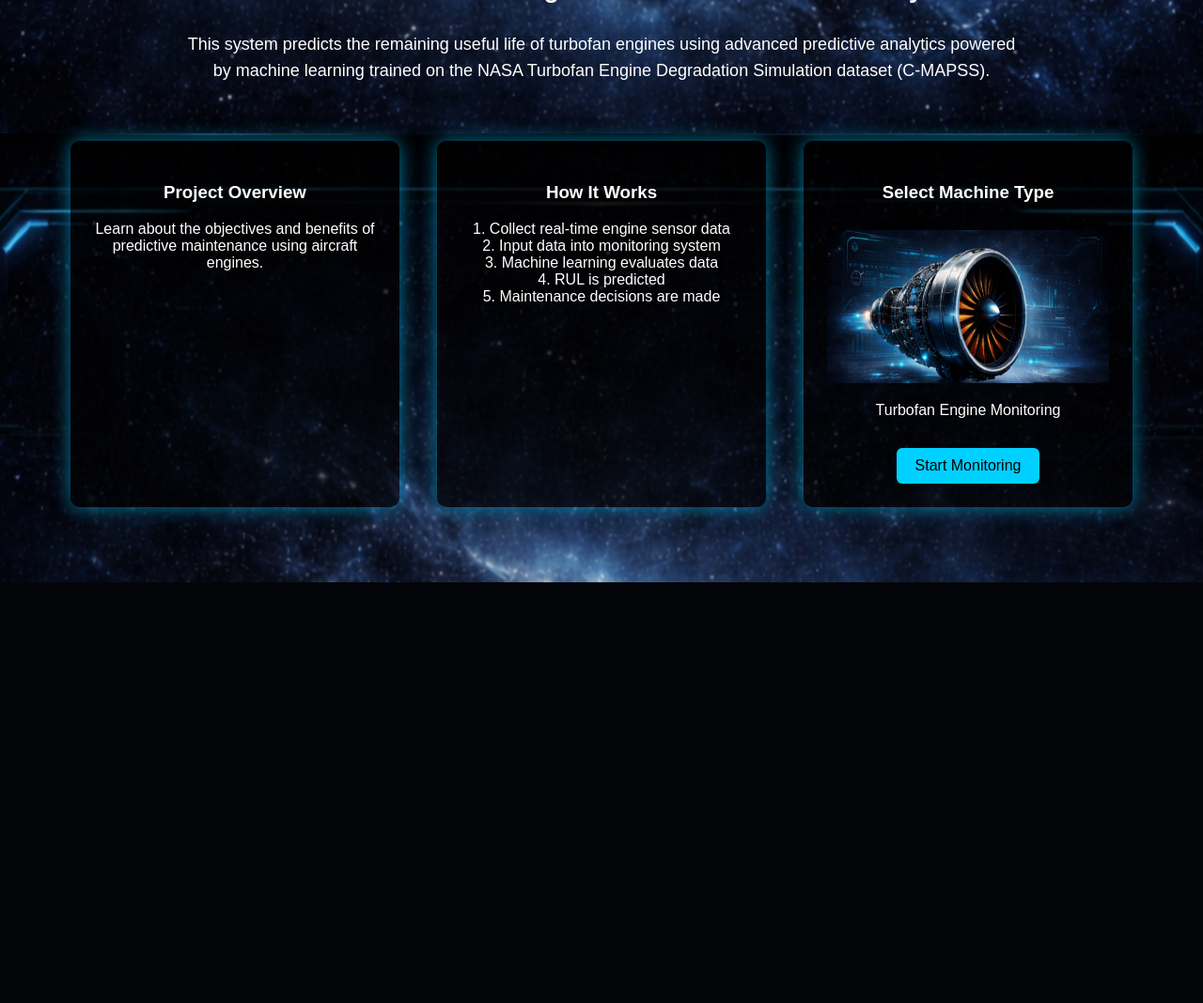
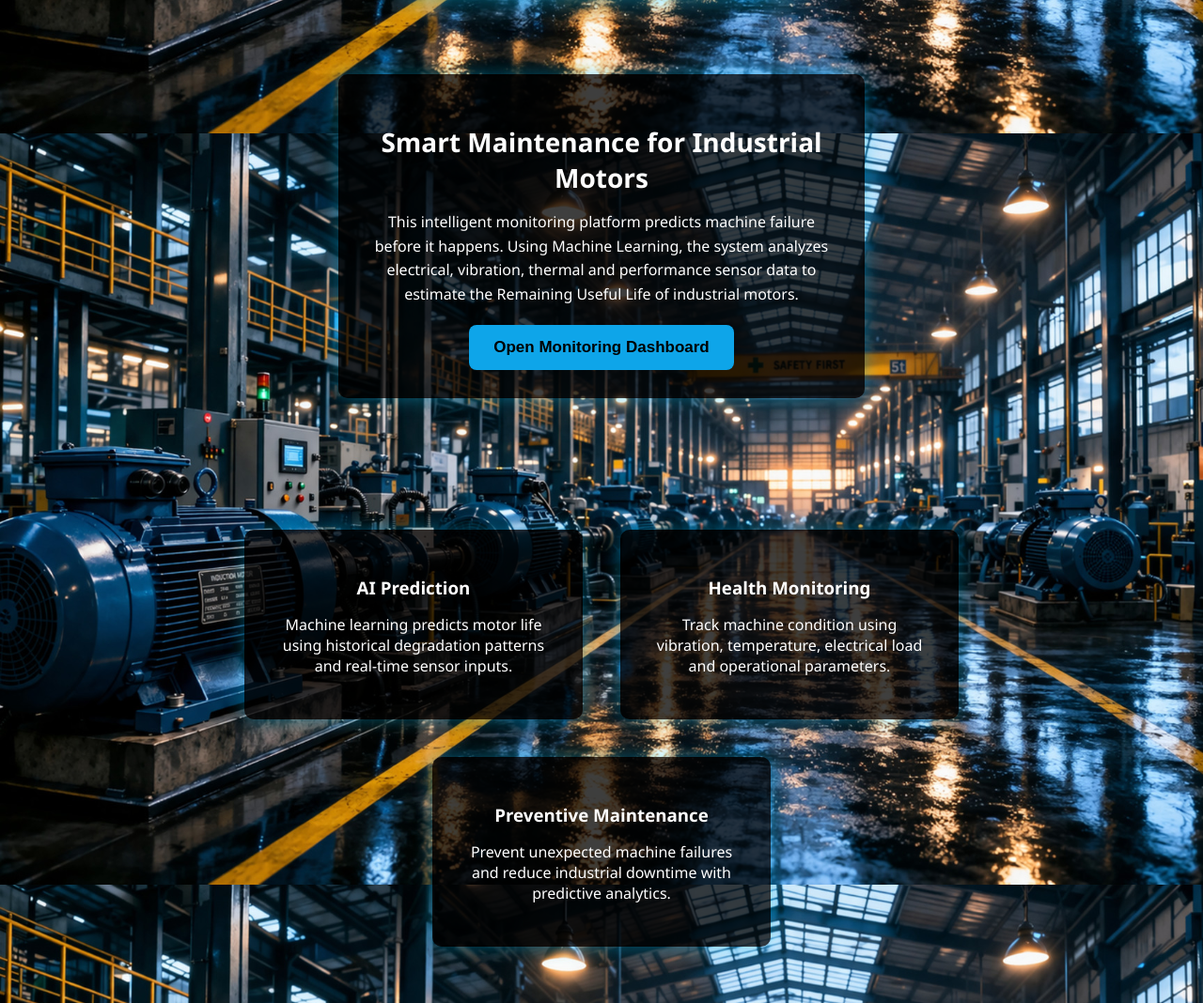
Before and after one commit to tsharma21933/AI-KAVACH, a Flask app: page / in a window 1280 px wide. Shown: the part 658-1726 px from the top of the page at 94% size. Before the commit the page ends 1278 px from the top, so only its background shows below. Run offline with Flask 3, Linux system fonts and the light colour scheme; parts of the project's set-up code (start-up, migrations or seed data) failed here and were passed over.

Commit message:
Updated homepage hero section and fixed feature card styling

```diff
--- a/backend/app.py
+++ b/backend/app.py
@@ -1,13 +1,18 @@
-from flask import Flask, request, jsonify, render_template
-from flask import Flask, request, jsonify
+from flask import Flask, request, render_template
 import joblib
 import numpy as np
+import os
+
+app = Flask(__name__)
+
+# Correct path to model folder
+BASE_DIR = os.path.dirname(os.path.abspath(__file__))
+MODEL_PATH = os.path.join(BASE_DIR, "..", "model", "rul_model.pkl")
+SCALER_PATH = os.path.join(BASE_DIR, "..", "model", "scaler.pkl")
 
 # Load model and scaler
-model = joblib.load("../model/rul_model.pkl")
-scaler = joblib.load("../model/scaler.pkl")
-
-app = Flask(__name__)
+model = joblib.load(MODEL_PATH)
+scaler = joblib.load(SCALER_PATH)
 
 @app.route("/")
 def home():
@@ -22,7 +27,7 @@ def predict():
 
     features = []
 
-    for i in range(1,25):
+    for i in range(1, 25):
         value = float(request.form[f"f{i}"])
         features.append(value)
 
@@ -30,7 +35,7 @@ def predict():
     prediction = model.predict(scaled_data)[0]
 
     health = "Healthy"
-    suggestion = "Engine operating normally."
+    suggestion = "Motor operating normally."
 
     if prediction < 60:
         health = "Critical"
@@ -42,10 +47,10 @@ def predict():
 
     return render_template(
         "turbofan.html",
-        prediction=round(float(prediction),2),
+        prediction=round(float(prediction), 2),
         health=health,
         suggestion=suggestion
     )
 
 if __name__ == "__main__":
-    app.run(debug=True)
+    app.run(debug=False)
--- a/backend/static/css/style.css
+++ b/backend/static/css/style.css
@@ -1,80 +1,106 @@
 body{
 margin:0;
-font-family:Arial, Helvetica, sans-serif;
-background:url("/static/images/bg.jpg");
+font-family:Segoe UI, Arial;
+background:url("/static/images/factory_bg.jpg");
 background-size:cover;
+background-position:center;
 background-attachment:fixed;
 color:white;
 }
 
-/* header */
+
+/* HEADER */
 
 .header{
 text-align:center;
-padding:40px;
-font-size:28px;
-font-weight:bold;
+padding:60px 20px;
+background:rgba(0,0,0,0.7);
 }
 
-/* hero section */
-
-.hero{
-display:flex;
-justify-content:center;
-align-items:center;
-gap:80px;
-margin-top:40px;
+.header h1{
+font-size:40px;
+margin-bottom:10px;
 }
 
-.hero img{
-height:260px;
+.header p{
+font-size:18px;
+color:#cbd5f5;
 }
 
-/* intro section */
 
-.intro{
-width:70%;
-margin:auto;
-text-align:center;
-margin-top:40px;
-font-size:18px;
-line-height:1.6;
+/* HERO SECTION - feature-card style for hero text */
+.hero {
+  display: flex;
+  align-items: center;
+  justify-content: center;
+  gap: 80px;
+  padding: 80px 10%;
+  flex-wrap: wrap;
 }
 
-/* cards */
+.hero img {
+  width: 420px;
+  border-radius: 10px;
+  box-shadow: 0 0 30px rgba(0, 200, 255, 0.5);
+}
 
-.cards{
+.hero-text {
+  max-width: 500px;
+  background: rgba(0,0,0,0.75); /* same as feature-card */
+  padding: 30px;                  /* same as feature-card */
+  border-radius: 10px;            /* same as feature-card */
+  text-align: center;             /* same as feature-card */
+  box-shadow: 0 0 20px rgba(0,200,255,0.4); /* same as feature-card */
+  color: #ffffff;                 /* text white for readability */
+}
+
+.hero-text h2 {
+  font-size: 28px;
+  margin-bottom: 15px;
+  font-weight: bold;
+}
+
+.hero-text p {
+  font-size: 16px;
+  line-height: 1.6;
+  margin-bottom: 20px;
+}
+
+/* Button inside hero */
+.hero-text .main-btn {
+  background: #0ea5e9;
+  border: none;
+  padding: 14px 26px;
+  font-size: 17px;
+  border-radius: 8px;
+  cursor: pointer;
+  font-weight: bold;
+}
+
+.hero-text .main-btn:hover {
+  background: #0284c7;
+}
+
+
+/* FEATURES */
+
+.features{
 display:flex;
 justify-content:center;
 gap:40px;
-margin-top:60px;
-padding-bottom:80px;
+padding:60px 10%;
+flex-wrap:wrap;
 }
 
-.card{
+.feature-card{
 width:300px;
-background:rgba(0,0,0,0.6);
-padding:25px;
+background:rgba(0,0,0,0.75);
+padding:30px;
 border-radius:10px;
 text-align:center;
-box-shadow:0 0 20px rgba(0,200,255,0.6);
+box-shadow:0 0 20px rgba(0,200,255,0.4);
 }
 
-.card img{
-width:100%;
-margin-top:10px;
+.feature-card h3{
+margin-bottom:15px;
 }
-
-.card button{
-margin-top:15px;
-padding:10px 20px;
-background:#00d0ff;
-border:none;
-border-radius:6px;
-font-size:16px;
-cursor:pointer;
-}
-
-.card button:hover{
-background:#00a6cc;
-}
--- a/backend/templates/index.html
+++ b/backend/templates/index.html
@@ -2,7 +2,7 @@
 <html>
 <head>
 
-<title>Aircraft Engine Predictive Maintenance</title>
+<title>Industrial Motor Predictive Maintenance</title>
 
 <link rel="stylesheet" href="{{ url_for('static', filename='css/style.css') }}">
 
@@ -12,73 +12,70 @@
 
 <div class="header">
 
-<h1>Aircraft Engine Predictive Maintenance System</h1>
+<h1>Industrial Motor Predictive Maintenance System</h1>
+<p>AI-Powered Machine Health Monitoring</p>
 
 </div>
 
 
 <div class="hero">
 
-<img src="{{ url_for('static', filename='images/engine.png') }}">
+<img src="{{ url_for('static', filename='images/motor_main.png') }}">
 
-<img src="{{ url_for('static', filename='images/dashboard.png') }}">
+<div class="hero-text">
+
+<h2>Smart Maintenance for Industrial Motors</h2>
+
+<p>
+This intelligent monitoring platform predicts machine failure before it happens.
+Using Machine Learning, the system analyzes electrical, vibration, thermal and
+performance sensor data to estimate the Remaining Useful Life of industrial motors.
+</p>
+
+<a href="/turbofan">
+<button class="main-btn">Open Monitoring Dashboard</button>
+</a>
+
+</div>
 
 </div>
 
 
-<div class="intro">
 
-<h2>Welcome to the Aircraft Engine Predictive Maintenance System</h2>
+<div class="features">
+
+<div class="feature-card">
+
+<h3>AI Prediction</h3>
 
 <p>
-This system predicts the remaining useful life of turbofan engines using
-advanced predictive analytics powered by machine learning trained on the
-NASA Turbofan Engine Degradation Simulation dataset (C-MAPSS).
+Machine learning predicts motor life using historical degradation patterns
+and real-time sensor inputs.
 </p>
 
 </div>
 
 
-<div class="cards">
+<div class="feature-card">
 
-<div class="card">
-
-<h3>Project Overview</h3>
+<h3>Health Monitoring</h3>
 
 <p>
-Learn about the objectives and benefits of predictive maintenance
-using aircraft engines.
+Track machine condition using vibration, temperature,
+electrical load and operational parameters.
 </p>
 
 </div>
 
 
-<div class="card">
+<div class="feature-card">
 
-<h3>How It Works</h3>
+<h3>Preventive Maintenance</h3>
 
 <p>
-1. Collect real-time engine sensor data<br>
-2. Input data into monitoring system<br>
-3. Machine learning evaluates data<br>
-4. RUL is predicted<br>
-5. Maintenance decisions are made
+Prevent unexpected machine failures and reduce
+industrial downtime with predictive analytics.
 </p>
-
-</div>
-
-
-<div class="card">
-
-<h3>Select Machine Type</h3>
-
-<img src="{{ url_for('static', filename='images/engine.png') }}">
-
-<p>Turbofan Engine Monitoring</p>
-
-<a href="/turbofan">
-<button>Start Monitoring</button>
-</a>
 
 </div>
 
```
Also changed, not shown: backend/templates/turbofan.html (+184 -42 lines), backend/static/images/bg.jpg (deleted), backend/static/images/dashboard.png (deleted), backend/static/images/engine.png (deleted), backend/static/images/factory_bg.jpg (added), backend/static/images/motor_dashboard .png (added), backend/static/images/motor_main .png (added), 1 other file.
